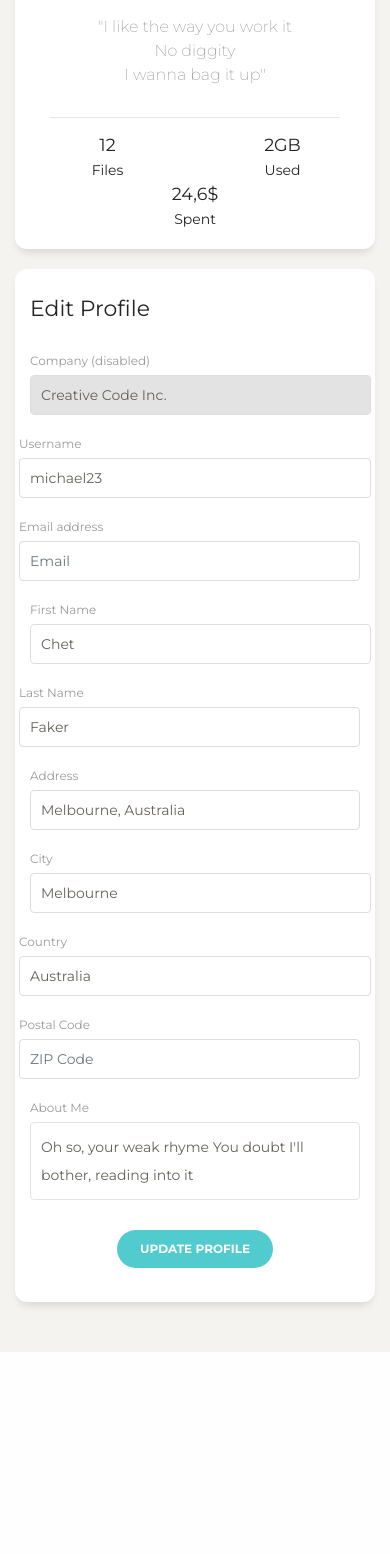
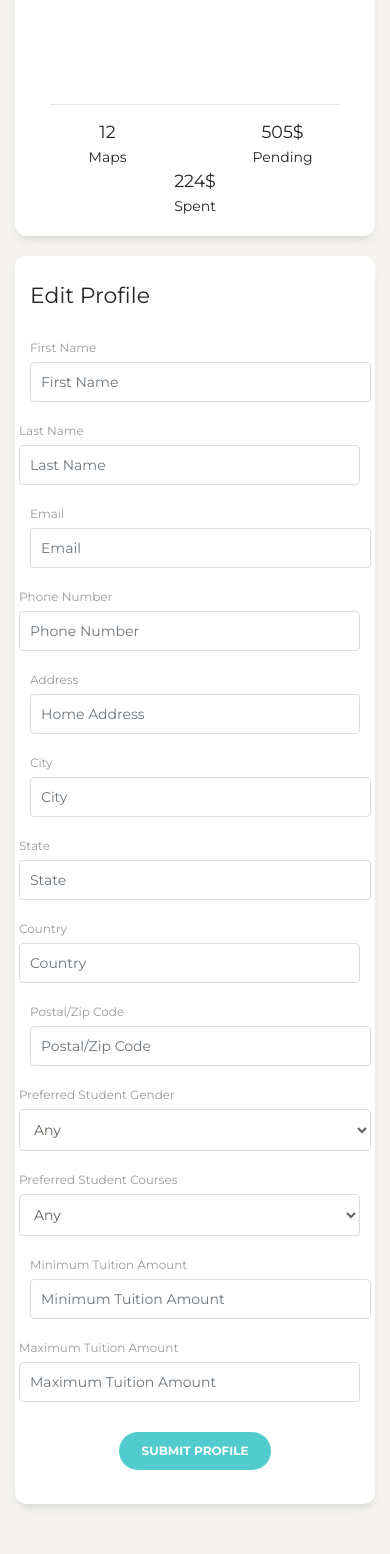
Before and after one commit to Philly-Archie/U-educ, a Django app: page /profile/ in a window 390 px wide. Shown: the part 364-1918 px from the top of the page. Before the commit the page ends 1716 px from the top, so only its background shows below. Run offline with Django 5.2, Linux system fonts and the light colour scheme; a user stored in the database is signed in; some libraries are stand-ins or nearby versions.

Commit message:
Added profile page code for sponsor

```diff
--- a/base/templates/profile.html
+++ b/base/templates/profile.html
@@ -9,36 +9,29 @@
             <div class="col-md-4">
                 <div class="card card-user">
                     <div class="image">
-                <img src="{% static 'home/img/damir-bosnjak.jpg' %}" alt="...">
+                        <img src="{{ my_random_image_url }}" alt="...">
                     </div>
                     <div class="card-body">
                         <div class="author">
                             <a href="#">
-                    <img class="avatar border-gray" src="{% static 'home/img/mike.jpg' %}" alt="...">
+                                <img class="avatar border-gray" src="{% static 'home/img/dn1.jpg' %}" alt="...">
                                 <h5 class="title">Chet Faker</h5>
                             </a>
-                  <p class="description">
-                    @chetfaker
-                  </p>
+                            <p class="description">@chetfaker</p>
                         </div>
-                <p class="description text-center">
-                  "I like the way you work it <br>
-                  No diggity <br>
-                  I wanna bag it up"
-                </p>
                     </div>
                     <div class="card-footer">
                         <hr>
                         <div class="button-container">
                             <div class="row">
                                 <div class="col-lg-3 col-md-6 col-6 ml-auto">
-                      <h5>12<br><small>Files</small></h5>
+                                    <h5>12<br><small>Maps</small></h5>
                                 </div>
                                 <div class="col-lg-4 col-md-6 col-6 ml-auto mr-auto">
-                      <h5>2GB<br><small>Used</small></h5>
+                                    <h5>505$<br><small>Pending</small></h5>
                                 </div>
                                 <div class="col-lg-3 mr-auto">
-                      <h5>24,6$<br><small>Spent</small></h5>
+                                    <h5>224$<br><small>Spent</small></h5>
                                 </div>
                             </div>
                         </div>
@@ -51,38 +44,33 @@
                         <h5 class="card-title">Edit Profile</h5>
                     </div>
                     <div class="card-body">
-                <form>
+                        <form method="POST" action="{% url 'sponsor_preferences' %}">
+                            {% csrf_token %}
                             <div class="row">
-                    <div class="col-md-5 pr-1">
+                                <div class="col-md-6 pr-1">
                                     <div class="form-group">
-                        <label>Company (disabled)</label>
-                        <input type="text" class="form-control" disabled="" placeholder="Company" value="Creative Code Inc.">
+                                        <label>First Name</label>
+                                        <input type="text" class="form-control" name="firstName" id="firstName" placeholder="First Name" required>
                                     </div>
                                 </div>
-                    <div class="col-md-3 px-1">
+                                <div class="col-md-6 pl-1">
                                     <div class="form-group">
-                        <label>Username</label>
-                        <input type="text" class="form-control" placeholder="Username" value="michael23">
-                      </div>
-                    </div>
-                    <div class="col-md-4 pl-1">
-                      <div class="form-group">
-                        <label for="exampleInputEmail1">Email address</label>
-                        <input type="email" class="form-control" placeholder="Email">
+                                        <label>Last Name</label>
+                                        <input type="text" class="form-control" name="lastName" id="lastName" placeholder="Last Name" required>
                                     </div>
                                 </div>
                             </div>
                             <div class="row">
                                 <div class="col-md-6 pr-1">
                                     <div class="form-group">
-                        <label>First Name</label>
-                        <input type="text" class="form-control" placeholder="Company" value="Chet">
+                                        <label>Email</label>
+                                        <input type="email" class="form-control" name="email" id="email" placeholder="Email" required>
                                     </div>
                                 </div>
                                 <div class="col-md-6 pl-1">
                                     <div class="form-group">
-                        <label>Last Name</label>
-                        <input type="text" class="form-control" placeholder="Last Name" value="Faker">
+                                        <label>Phone Number</label>
+                                        <input type="text" class="form-control" name="phoneNumber" id="phoneNumber" placeholder="Phone Number" required>
                                     </div>
                                 </div>
                             </div>
@@ -90,7 +78,7 @@
                                 <div class="col-md-12">
                                     <div class="form-group">
                                         <label>Address</label>
-                        <input type="text" class="form-control" placeholder="Home Address" value="Melbourne, Australia">
+                                        <input type="text" class="form-control" name="address" id="address" placeholder="Home Address" required>
                                     </div>
                                 </div>
                             </div>
@@ -98,33 +86,76 @@
                                 <div class="col-md-4 pr-1">
                                     <div class="form-group">
                                         <label>City</label>
-                        <input type="text" class="form-control" placeholder="City" value="Melbourne">
+                                        <input type="text" class="form-control" name="city" id="city" placeholder="City" required>
                                     </div>
                                 </div>
                                 <div class="col-md-4 px-1">
                                     <div class="form-group">
-                        <label>Country</label>
-                        <input type="text" class="form-control" placeholder="Country" value="Australia">
+                                        <label>State</label>
+                                        <input type="text" class="form-control" name="state" id="state" placeholder="State" required>
                                     </div>
                                 </div>
                                 <div class="col-md-4 pl-1">
                                     <div class="form-group">
-                        <label>Postal Code</label>
-                        <input type="number" class="form-control" placeholder="ZIP Code">
+                                        <label>Country</label>
+                                        <input type="text" class="form-control" name="country" id="country" placeholder="Country" required>
                                     </div>
                                 </div>
                             </div>
                             <div class="row">
-                    <div class="col-md-12">
+                                <div class="col-md-4 pr-1">
                                     <div class="form-group">
-                        <label>About Me</label>
-                        <textarea class="form-control textarea">Oh so, your weak rhyme You doubt I'll bother, reading into it</textarea>
+                                        <label>Postal/Zip Code</label>
+                                        <input type="text" class="form-control" name="zipCode" id="zipCode" placeholder="Postal/Zip Code" required>
+                                    </div>
+                                </div>
+                                <div class="col-md-4 px-1">
+                                    <div class="form-group">
+                                        <label>Preferred Student Gender</label>
+                                        <select class="form-control" name="preferred_student_gender" id="preferred_student_gender" required>
+                                            <option value="any">Any</option>
+                                            <option value="female">Female</option>
+                                            <option value="male">Male</option>
+                                        </select>
+                                    </div>
+                                </div>
+                                <div class="col-md-4 pl-1">
+                                    <div class="form-group">
+                                        <label>Preferred Student Courses</label>
+                                        <select class="form-control" name="preferred_student_courses" required>
+                                            <option value="any">Any</option>
+                                            <option value="arts">Arts</option>
+                                            <option value="sciences">Sciences</option>
+                                        </select>
                                     </div>
                                 </div>
                             </div>
                             <div class="row">
+                                <div class="col-md-6 pr-1">
+                                    <div class="form-group">
+                                        <label>Minimum Tuition Amount</label>
+                                        <input type="number" step="0.01" class="form-control" name="tuition_amount_min" id="tuition_amount_min" placeholder="Minimum Tuition Amount" required>
+                                    </div>
+                                </div>
+                                <div class="col-md-6 pl-1">
+                                    <div class="form-group">
+                                        <label>Maximum Tuition Amount</label>
+                                        <input type="number" step="0.01" class="form-control" name="tuition_amount_max" id="tuition_amount_max" placeholder="Maximum Tuition Amount" required>
+                                    </div>
+                                </div>
+                            </div>
+                            <!-- <div class="col-md-12">
+                                <div class="form-group">
+                                    <label>Profile Image</label>
+                                    <div class="custom-file">
+                                        <input type="file" class="custom-file-input" name="profileImage" id="profileImage" required>
+                                        <label class="custom-file-label" for="profileImage">Choose file</label>
+                                    </div>
+                                </div>
+                            </div> -->
+                            <div class="row">
                                 <div class="update ml-auto mr-auto">
-                      <button type="submit" class="btn btn-primary btn-round">Update Profile</button>
+                                    <button class="btn btn-primary btn-round">Submit Profile</button>
                                 </div>
                             </div>
                         </form>
```
Lines whose indentation alone changed are shown as unchanged.
